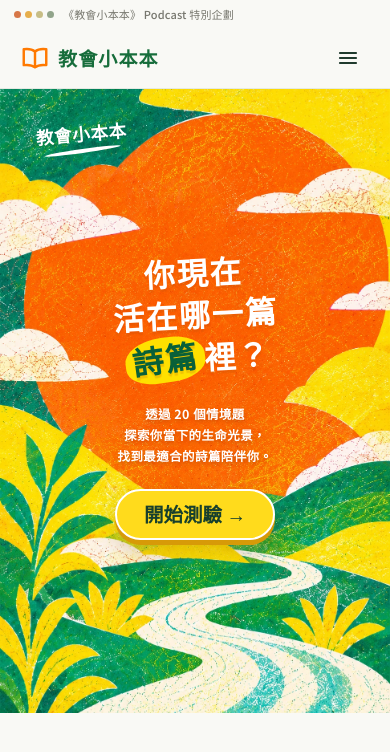
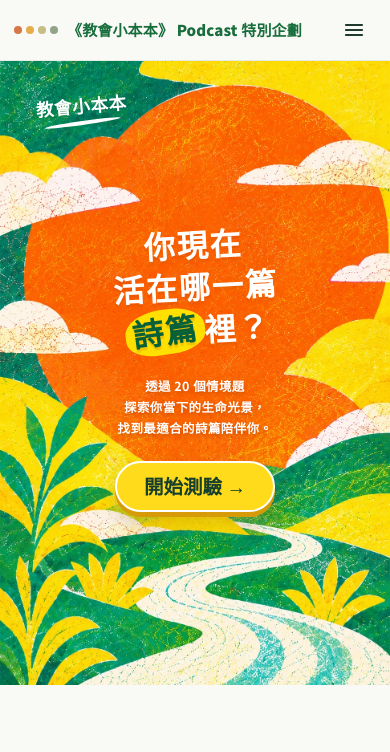
Before and after one commit to gbookchurch/psalm-landscape, a plain HTML site: page index.html in a window 390 px wide. Drawn offline with Linux system fonts and the light colour scheme.

Commit message:
Add files via upload

```diff
--- /dev/null
+++ b/css/v11.css
@@ -0,0 +1,13 @@
+/* web-0.11: single consolidated brand navigation */
+.topbar{padding-top:env(safe-area-inset-top)}
+.topbar-inner{min-height:64px;height:auto;gap:16px}
+.project-brand-strip{width:auto;min-height:0;padding:0;display:inline-flex;align-items:center;gap:12px;background:transparent;color:var(--green-ink);font-size:17px;font-weight:800;line-height:1.45;letter-spacing:.01em;text-decoration:none}
+.project-brand-dots{gap:5px}
+.project-brand-dots i{width:9px;height:9px}
+@media(max-width:600px){
+ .topbar-inner{min-height:60px;padding:0 14px;gap:8px}
+ .project-brand-strip{padding:0;min-height:0;font-size:15px;gap:9px;line-height:1.35}
+ .project-brand-dots{gap:4px}
+ .project-brand-dots i{width:8px;height:8px}
+}
+@media(max-width:360px){.project-brand-strip{font-size:13px;gap:7px}.project-brand-dots i{width:7px;height:7px}}
--- a/index.html
+++ b/index.html
@@ -14,6 +14,7 @@
 <link rel="stylesheet" href="css/v08.css">
 <link rel="stylesheet" href="css/v09.css">
 <link rel="stylesheet" href="css/v10.css">
+<link rel="stylesheet" href="css/v11.css">
 </head>
 <body>
 <a class="skip-link" href="#main">跳到主要內容</a>
@@ -45,10 +46,9 @@
   </defs>
 </svg>
 
-<div class="project-brand-strip" aria-label="《教會小本本》Podcast 特別企劃"><span class="project-brand-dots" aria-hidden="true"><i></i><i></i><i></i><i></i></span><span>《教會小本本》 Podcast 特別企劃</span></div>
 <header class="topbar" id="topbar">
   <div class="topbar-inner">
-    <a class="logo" href="#/" aria-label="教會小本本，回首頁"><svg class="logo-ic" aria-hidden="true"><use href="#i-book"/></svg><span>教會小本本</span></a>
+    <a class="project-brand-strip" href="#/" aria-label="《教會小本本》Podcast 特別企劃，回首頁"><span class="project-brand-dots" aria-hidden="true"><i></i><i></i><i></i><i></i></span><span>《教會小本本》 Podcast 特別企劃</span></a>
     <nav class="nav" id="nav" aria-label="主選單">
       <a href="#/">詩篇測驗</a>
       <a href="#/about">關於網站</a>
```
